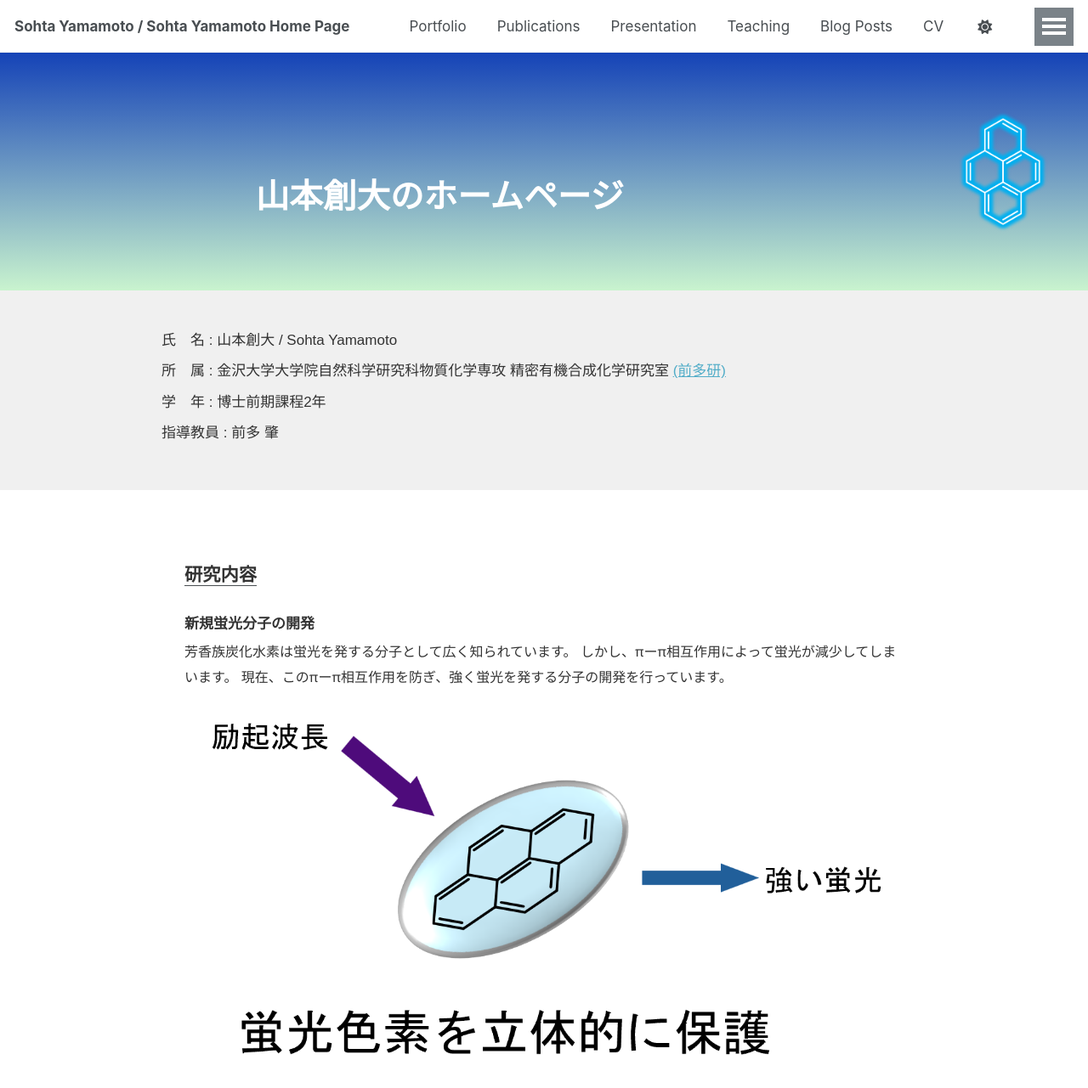
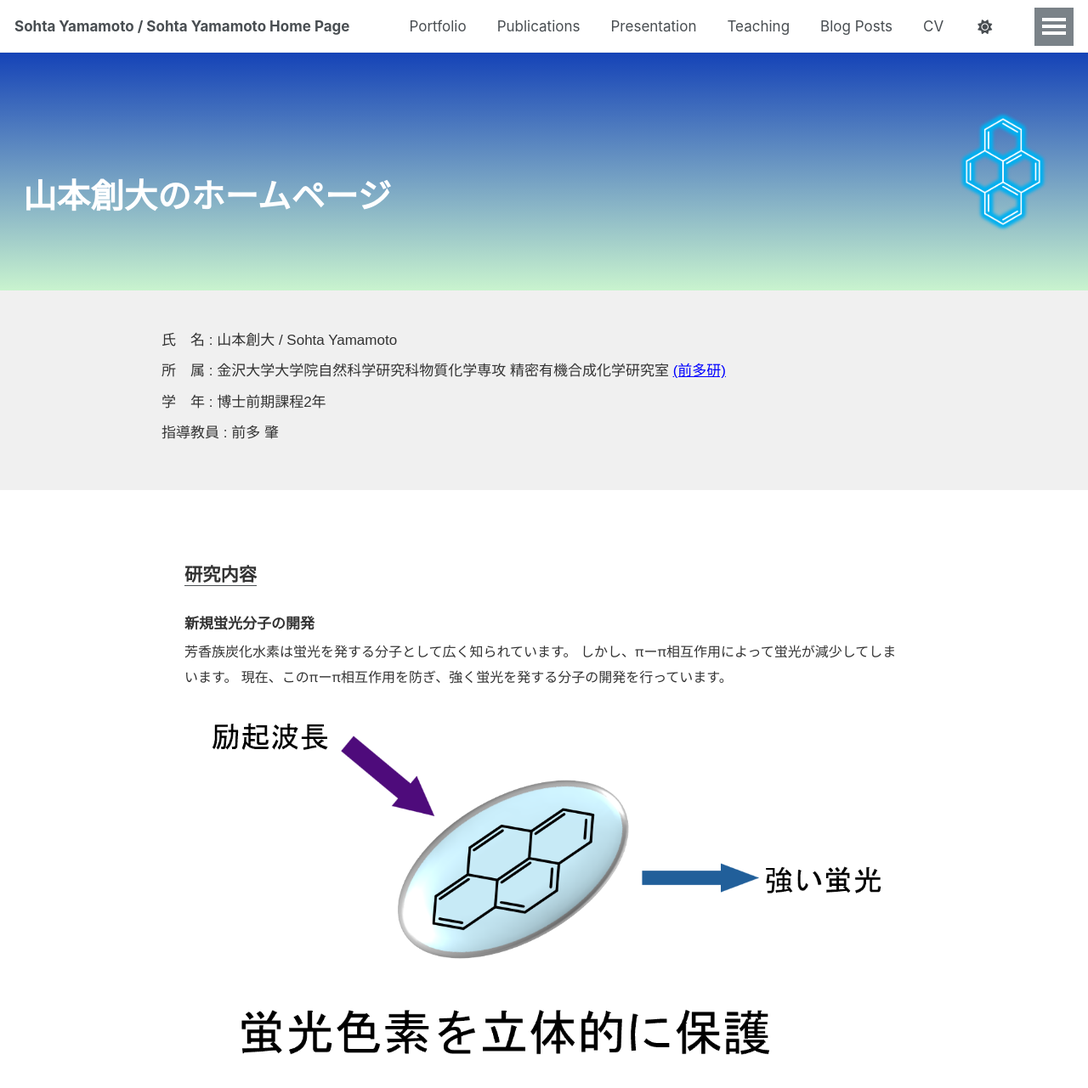
Before and after one commit to SaTom1313/SaTom1313.github.io, a Jekyll site: the page built from index.html, in a window 1280 px wide and 1400 px high. Shown: the top 1281 px of the window at 85% size. Built offline with Jekyll 4.4.1, drawn with Linux system fonts in a browser that asks for light colours; a script that is not in the unit is left out.

Commit message:
Update index.html

```diff
--- a/index.html
+++ b/index.html
@@ -23,11 +23,16 @@ title: "ホーム"
       color: #333;
     }
 
+    a {
+      color: blue;
+      text-decoration: underline;
+    }
+
     /* ヘッダー */
     .section-head {
       display: flex;
       align-items: center;
-      justify-content: flex-start;
+      justify-content: center;
       background: linear-gradient(to bottom, #1543b7, rgba(9, 202, 34, 0.22));
       color: white;
       padding: 2rem 1.5rem;
@@ -35,10 +40,9 @@ title: "ホーム"
     }
 
     .section-head h2 {
-      flex: 1;
       font-size: 2.2rem;
-      max-width: 80%;
       text-align: center;
+      margin-right: auto;
     }
 
     .head-image {
```
